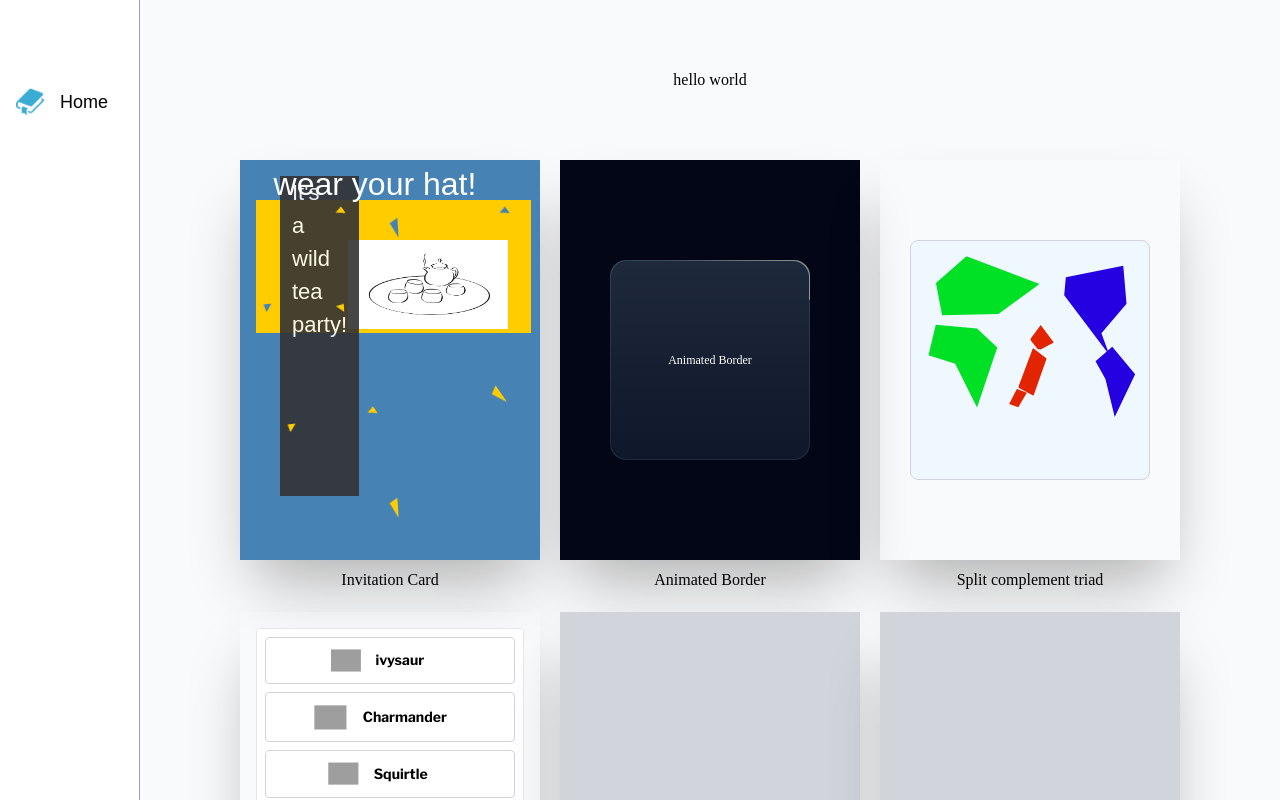
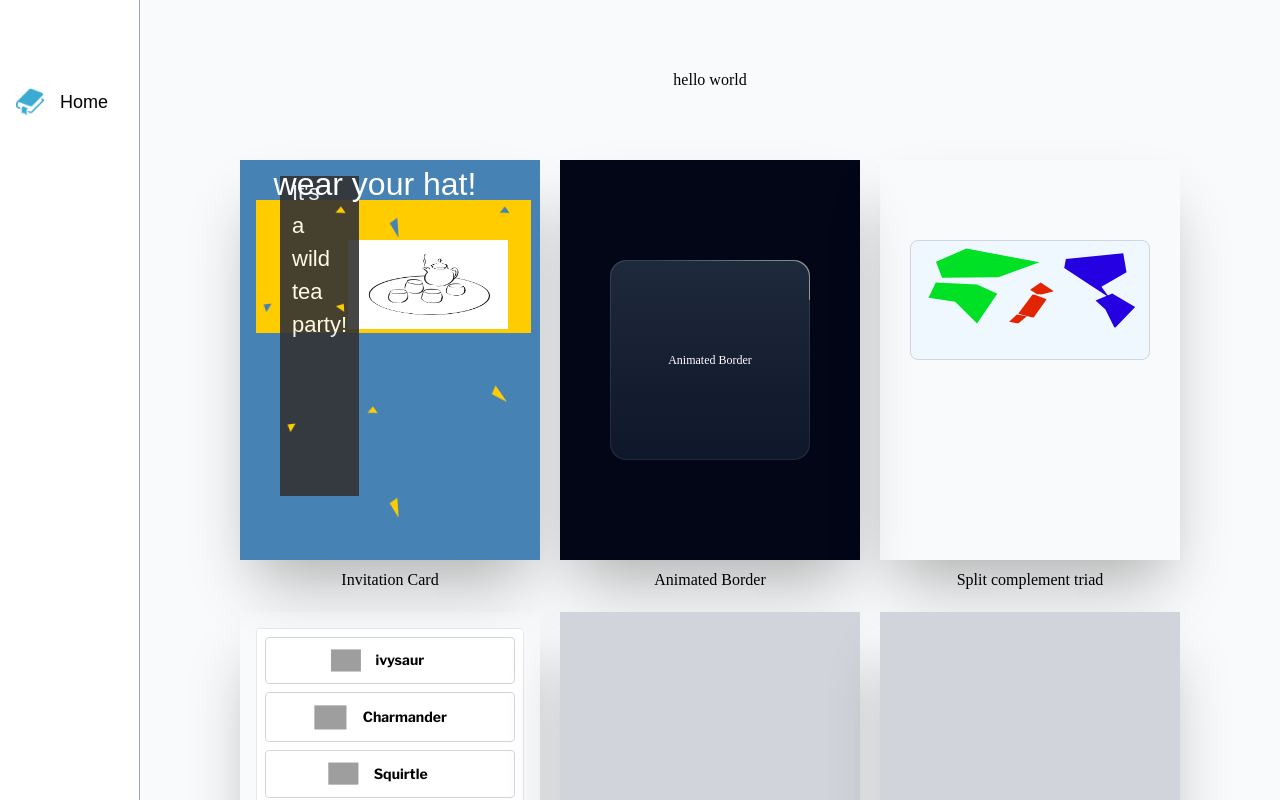
Before and after one commit to khiz125/design-book, a Next.js app: page / in a window 1280 px wide. Built offline with nearby package versions, Linux system fonts and the light colour scheme; grey boxes are pictures that could not be loaded; a web font is replaced by a local one.

Commit message:
fix style

```diff
--- a/src/app/designbook/[id]/SplitComplimentTriad.tsx
+++ b/src/app/designbook/[id]/SplitComplimentTriad.tsx
@@ -12,7 +12,7 @@ const SplitComplimentTriad = () => {
   const [parentWidth, setParentWidth] = useState(0);
   const ref = useRef<HTMLDivElement | null>(null);
   const styles = {
-    map: 'relative bg-[#f0f8ff] mx-2 border border-gray-300 w-[80%] h-[60%] rounded-lg',
+    map: 'relative bg-[#f0f8ff] mx-2 border border-gray-300 w-[80%] h-full rounded-lg',
     hokkaido: 'absolute w-[10%] h-[16%] border border-gray-300 ' +
       '[clip-path:polygon(45%_33%,100%_79%,37%_100%,0%_71%)]', // 北海道
     honshu: 'absolute w-[12%] h-[20%] border border-gray-300 ' +
@@ -71,19 +71,9 @@ const SplitComplimentTriad = () => {
     }
   }, []);
   return (
-    <section ref={ref} className="w-full h-full">
+    <section ref={ref} className="flex flex-col items-center my-10 w-full h-screen">
       {parentWidth > 310 ? (
         <div className='flex flex-col justify-center items-center'>
-          <div className={`w-full`}>
-            {GridColorCodePreset.map((color, i) => (
-              <button
-                key={i}
-                style={{ backgroundColor: color }}
-                className={`py-2 px-3 m-2 border border-gray-300`}
-                onClick={() => setBaseColor(color)}
-              />
-            ))}
-          </div>
           <div className='w-full flex justify-center items-center'>
             <label htmlFor="color">base color: </label>
             <input
@@ -97,7 +87,7 @@ const SplitComplimentTriad = () => {
           </div>
         </div>
       ) : <></>}
-      <div className={`flex justify-center ${parentWidth < 310 && "items-center"} w-full h-full`}>
+      <div style={{ height: `${parentWidth > 310 ? "calc(100vh - 420px)" : "15%"}` }} className={`flex justify-center my-10 ${parentWidth < 310 && "items-center"} w-full`}>
         <div className={`${styles.map}`}>
           <div className={styles.hokkaido} style={{ top: '30%', left: '50%', backgroundColor: baseColor }}></div>
           <div className={styles.honshu} style={{ top: '45%', left: '45%', backgroundColor: baseColor }}></div>
@@ -108,6 +98,20 @@ const SplitComplimentTriad = () => {
           <div className={styles.southAmerica} style={{ top: '40%', left: '70%', backgroundColor: secondSplited }}></div>
         </div>
       </div>
+      {parentWidth > 310 ? (
+        <div className='flex flex-col justify-center items-center'>
+          <div className={`w-full`}>
+            {GridColorCodePreset.map((color, i) => (
+              <button
+                key={i}
+                style={{ backgroundColor: color }}
+                className={`py-2 px-3 m-2 border border-gray-300`}
+                onClick={() => setBaseColor(color)}
+              />
+            ))}
+          </div>
+        </div>
+      ) : <></>}
     </section>
   )
 }
--- a/src/app/page.tsx
+++ b/src/app/page.tsx
@@ -10,7 +10,7 @@ const Home = () => {
           <div className="flex justify-center items-center h-[160px] py-10">
             hello world
           </div>
-          <div className="mx-10 grid grid-cols-1 md:grid-cols-2 xl:grid-cols-3 2xl:grid-cols-4 min-[2000px]:grid-cols-5 gap-5 justify-items-center items-center">
+          <div className="mx-10 grid grid-cols-1 md:grid-cols-2 xl:grid-cols-3 2xl:grid-cols-4 min-[2000px]:grid-cols-5 gap-5 justify-center items-center">
             {PAGE_CONTENTS.map((page, i) => (
               <div key={i} className="h-full flex flex-col justify-center items-center">
                 <Card href={`/designbook/${page.id}`}>
```
